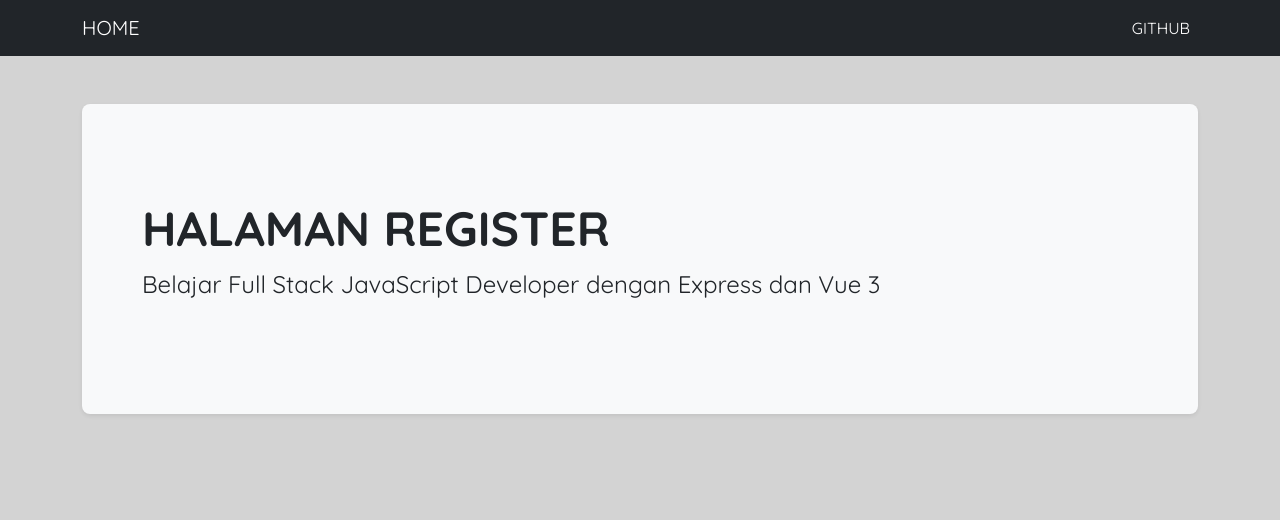
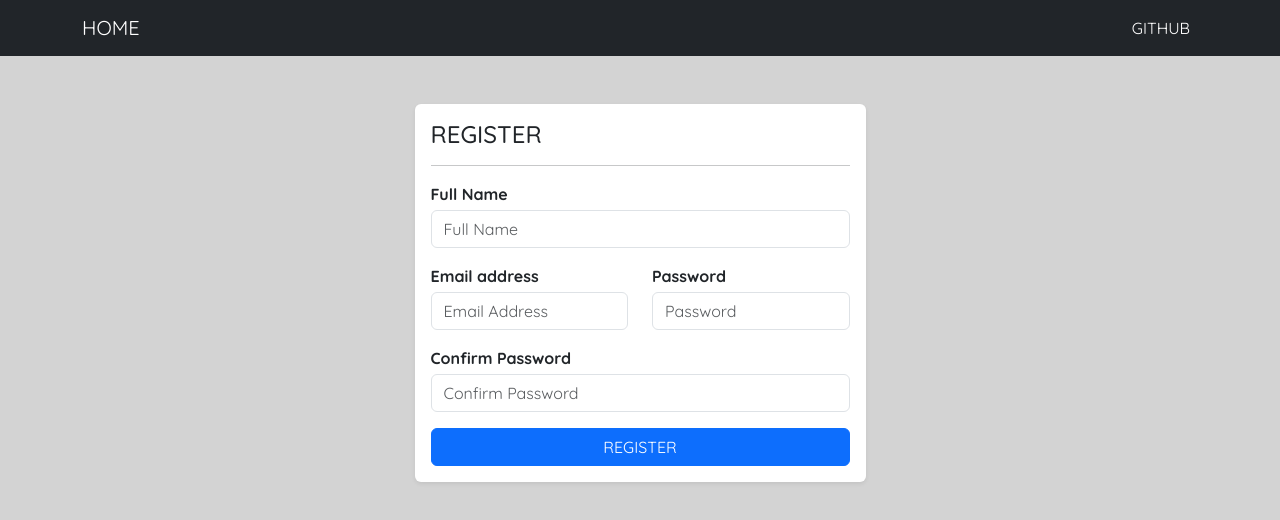
Before and after one commit to Khafid224/frontend-express-vue, a Vue app: page /register in a window 1280 px wide. Shown: the top 520 px of the page. Built offline with nearby package versions, Linux system fonts and the light colour scheme.

Commit message:
Membuat Proses Register

```diff
--- a/src/views/auth/register.vue
+++ b/src/views/auth/register.vue
@@ -1,12 +1,119 @@
 <script setup>
+// Import reactive and ref from vue
+import { reactive, ref } from 'vue'
 
+// Import useRouter from vue-router
+import { useRouter } from 'vue-router'
+
+// Inisialisasi vue-router dengan Composition API
+const router = useRouter()
+
+// Import services API
+import api from '../../services/api'
+
+// State user
+const user = reactive({
+    name: '',
+    email: '',
+    password: '',
+    password_confirmation: ''
+})
+
+// State validation
+const validation = ref({ errors: [] })
+
+// Method register
+const register = async () => {
+    try {
+        // Call API register
+        await api.post('/api/register', {
+            name: user.name,
+            email: user.email,
+            password: user.password,
+            password_confirmation: user.password_confirmation
+        })
+
+        // Redirect ke halaman login setelah sukses
+        router.push({ name: 'login' })
+    } catch (error) {
+        // Assign validation value with error
+        if (error.response && error.response.data && error.response.data.errors) {
+            validation.value.errors = error.response.data.errors
+        } else {
+            validation.value.errors = [{ path: 'Unknown', msg: 'An unknown error occurred' }]
+        }
+    }
+}
 </script>
 
 <template>
-    <div class="p-5 mb-4 bg-light rounded-3 shadow-sm">
-        <div class="container-fluid py-5">
-            <h1 class="display-5 fw-bold">HALAMAN REGISTER</h1>
-            <p class="col-md-12 fs-4">Belajar Full Stack JavaScript Developer dengan Express dan Vue 3</p>
+    <div class="row justify-content-center">
+        <div class="col-md-5">
+            <div class="card border-0 rounded shadow-sm">
+                <div class="card-body">
+                    <h4>REGISTER</h4>
+                    <hr />
+                    <div v-if="validation.errors.length" class="mt-2 alert alert-danger">
+                        <ul class="mt-0 mb-0">
+                            <li v-for="(error, index) in validation.errors" :key="index">
+                                {{ `${error.path} : ${error.msg}` }}
+                            </li>
+                        </ul>
+                    </div>
+                    <form @submit.prevent="register">
+                        <div class="row">
+                            <div class="col-md-12 mb-3">
+                                <div class="form-group">
+                                    <label class="mb-1 fw-bold">Full Name</label>
+                                    <input
+                                        type="text"
+                                        v-model="user.name"
+                                        class="form-control"
+                                        placeholder="Full Name"
+                                    />
+                                </div>
+                            </div>
+                        </div>
+
+                        <div class="row">
+                            <div class="col-md-6 mb-3">
+                                <div class="form-group">
+                                    <label class="mb-1 fw-bold">Email address</label>
+                                    <input
+                                        type="email"
+                                        v-model="user.email"
+                                        class="form-control"
+                                        placeholder="Email Address"
+                                    />
+                                </div>
+                            </div>
+                            <div class="col-md-6 mb-3">
+                                <div class="form-group">
+                                    <label class="mb-1 fw-bold">Password</label>
+                                    <input
+                                        type="password"
+                                        v-model="user.password"
+                                        class="form-control"
+                                        placeholder="Password"
+                                    />
+                                </div>
+                            </div>
+                            <div class="col-md-12 mb-3">
+                                <div class="form-group">
+                                    <label class="mb-1 fw-bold">Confirm Password</label>
+                                    <input
+                                        type="password"
+                                        v-model="user.password_confirmation"
+                                        class="form-control"
+                                        placeholder="Confirm Password"
+                                    />
+                                </div>
+                            </div>
+                        </div>
+                        <button type="submit" class="btn btn-primary w-100">REGISTER</button>
+                    </form>
+                </div>
+            </div>
         </div>
     </div>
 </template>
```
Also changed, not shown: src/services/api.js (renamed from services/api.js).
